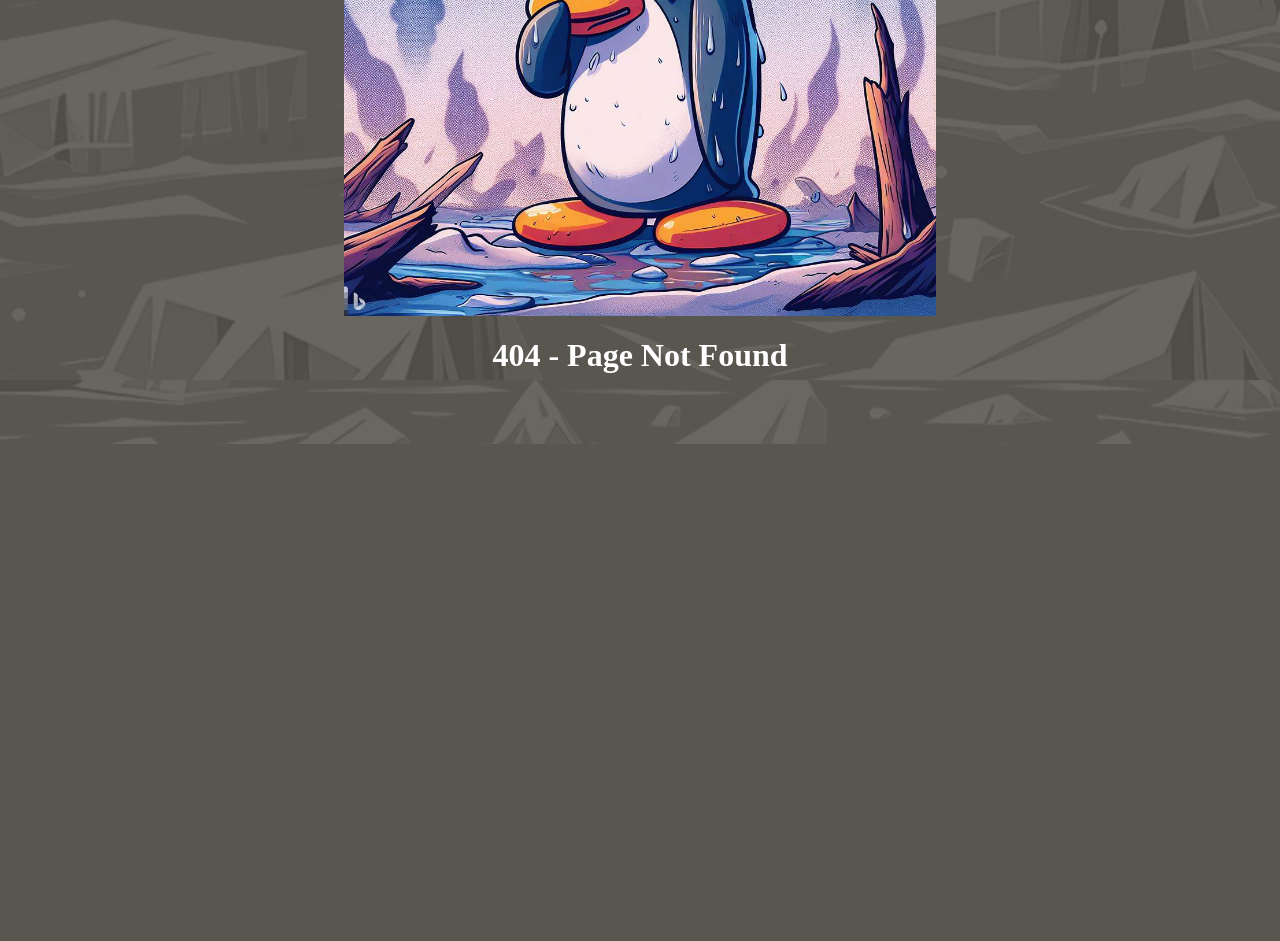
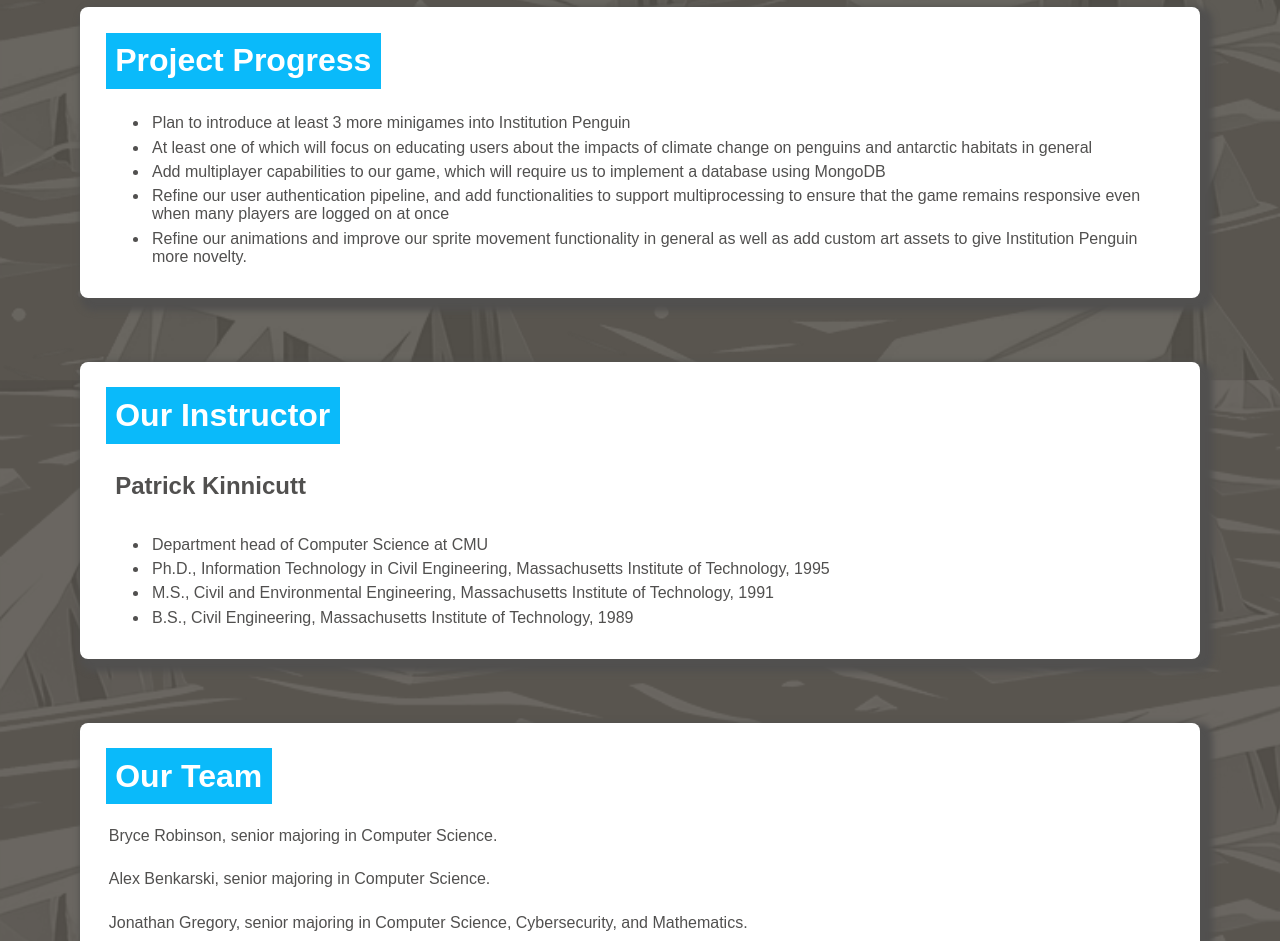
Before and after one commit to meyersa/institution-penguin, a Next.js app: page /about in a window 1280 px wide. Before the commit this address had no page. Shown: the part 420-1361 px from the top of the page. Before the commit the page ends 864 px from the top, so only its background shows below. Built offline with nearby package versions, Linux system fonts and the light colour scheme; a web font is replaced by a local one.

Commit message:
Added about page and css formatting for it/generic to use in the future

```diff
--- /dev/null
+++ b/pages/about.js
@@ -0,0 +1,69 @@
+import Head from 'next/head'
+import Header from './components/Header/index.js'
+import Footer from './components/Footer/index.js'
+import CenterContent from './components/CenterContent/index.js'
+
+import Image from 'next/image';
+
+export default function About() {
+    return (
+        <div>
+            <Head>
+                <title>Institution Penguin</title>
+                <link rel="icon" href="/favicon.ico" />
+            </Head>
+            <Header />
+            <CenterContent>
+                <div>
+                    <div id='boxDisplay'>
+                        <div id='boxInside'>
+                            <h1>Our Project</h1>
+                            <a>Our vision is to create a Club Penguin clone since the original site was shut down. Our goal is for our site to be easy to access, fun, and educational for all to enjoy. Our main objective is to showcase and inform people of the many habitat struggles penguins face in today's world, as well as provide an environment for users to meet new people online and participate in in-game competitions. Our game will be web-native and portable.</a>
+                        </div>
+                        <div id='boxInside'>
+                            <h1>Project Progress</h1>
+                            <ul>
+                                <li>Plan to introduce at least 3 more minigames into Institution Penguin</li>
+                                <li>At least one of which will focus on educating users about the impacts of climate change on penguins and antarctic habitats in general</li>
+                                <li>Add multiplayer capabilities to our game, which will require us to implement a database using MongoDB </li>
+                                <li>Refine our user authentication pipeline, and add functionalities to support multiprocessing to ensure that the game remains responsive even when many players are logged on at once</li>
+                                <li>Refine our animations and improve our sprite movement functionality in general as well as add custom art assets to give Institution Penguin more novelty.</li>
+                            </ul>
+                        </div>
+                        <div id='boxInside'>
+                            <h1>Our Instructor</h1>
+                            <h2>Patrick Kinnicutt</h2>
+                            <ul>
+                                <li>Department head of Computer Science at CMU</li>
+                                <li>Ph.D., Information Technology in Civil Engineering, Massachusetts Institute of Technology, 1995</li>
+                                <li>M.S., Civil and Environmental Engineering, Massachusetts Institute of Technology, 1991</li>
+                                <li>B.S., Civil Engineering, Massachusetts Institute of Technology, 1989</li>
+                            </ul>
+                        </div>
+                        <div id='boxInside'>
+                            <h1>Our Team</h1>
+                            <a>Bryce Robinson, senior majoring in Computer Science.</a>
+                            <a>Alex Benkarski, senior majoring in Computer Science.</a>
+                            <a>Jonathan Gregory, senior majoring in Computer Science, Cybersecurity, and Mathematics.</a>
+                            <a>Jerry Kephart, senior majoring in Computer Science.</a>
+                            <a>August Meyers, senior majoring in Computer Science, Information Technology, and Mathematics.</a>
+                            <a>Trey Miller, senior majoring in Computer Science.</a>
+                        </div>
+                        <div id='boxInside'>
+                            <h1>Our Resources</h1>
+                            <ul>
+                                <li>With the project being in its youngest stages, we took forth on this and planned to think ahead by building the project with a full Continuous Integration/Continuous Development (CI/CD) pipeline from the start.</li>
+                                <li> With the use of Github, Docker, and NodeJS, we were able to make a competent and tested DevOps experience.</li>
+                                <li>While GitHub establishes the CI/CD pipeline, Docker runs the pipeline. Docker can be thought of as a container of code – whereas a normal virtual machine runs an entire host operating system, Docker sits on top of the host kernel and only runs specific parts. The lack of a kernel makes Docker containers much smaller, faster, and quicker to spin up.</li>
+                                <li>We used  NodeJS, which is just a runtime of Javascript on the Chrome engine, but NodeJS is kind of like Docker in the sense that it can do almost anything. In this case, we implemented NextJS on NodeJS to facilitate a web router and full stack equivalent of VueJS.</li>
+                                <li>Github, Docker, and NodeJS make up the majority of our DevOps pipeline. GitHub provides the important source control and actions that allow the CI/CD methods to run. Docker runs them, literally.</li>
+                                <li>NodeJS contains all the actual web parts and testing to ensure that it meets our goals.</li>
+                            </ul>
+                        </div>
+                    </div>
+                </div>
+            </CenterContent>
+            <Footer />
+        </div>
+    )
+}
--- a/pages/components/Footer/footer.module.css
+++ b/pages/components/Footer/footer.module.css
@@ -1,5 +1,4 @@
 .footer {
-  position: absolute;
   height: 4em;
   bottom: 0;
   width: 100%;
--- a/pages/components/Wrapper/wrapper.module.css
+++ b/pages/components/Wrapper/wrapper.module.css
@@ -1,5 +1,4 @@
 .outside {
-    position: absolute;
     top: 3em;
     bottom: 3em;
     margin: 5em;
--- a/styles/globals.css
+++ b/styles/globals.css
@@ -19,12 +19,11 @@ body {
 
 h1 {
   color: #FEF9F3;
-  filter: brightness(1.5);
   text-decoration: none;
 
 }
 
-a {
+a, ul {
   color: #FEF9F3;
   text-decoration: none;
 
@@ -35,7 +34,50 @@ a {
 
 }
 
-.splitBox{
-  display:flex;
+#boxDisplay {
+  display: flex;
+  flex-direction: column;
 
 }
+
+#boxInside {
+  flex: auto;
+  display: flex;
+  flex-direction: column;
+  align-items: flex-start;
+  background-color: #fff;
+  margin: 2em;
+  padding: 1em;
+  border-radius: .5em;
+  box-shadow: .4em .4em .4em .4em #51504f;
+
+}
+
+#boxInside a, ul {
+  font-family: sans-serif;
+  color: #51504f;
+  margin: .8em;
+
+}
+
+#boxInside li {
+  padding: .2em;
+
+}
+
+#boxInside h1{
+  font-family: sans-serif;
+  color: #fff;
+  background-color: rgb(10, 186, 250);
+  padding: .3em;
+  margin: .3em;
+
+}
+
+#boxInside h2 {
+  font-family: sans-serif;
+  color: #51504f;
+  size: 2em;
+  margin: .8em;
+
+}
```
Also changed, not shown: 1 other file (tests, documents, lock files or other folders).
